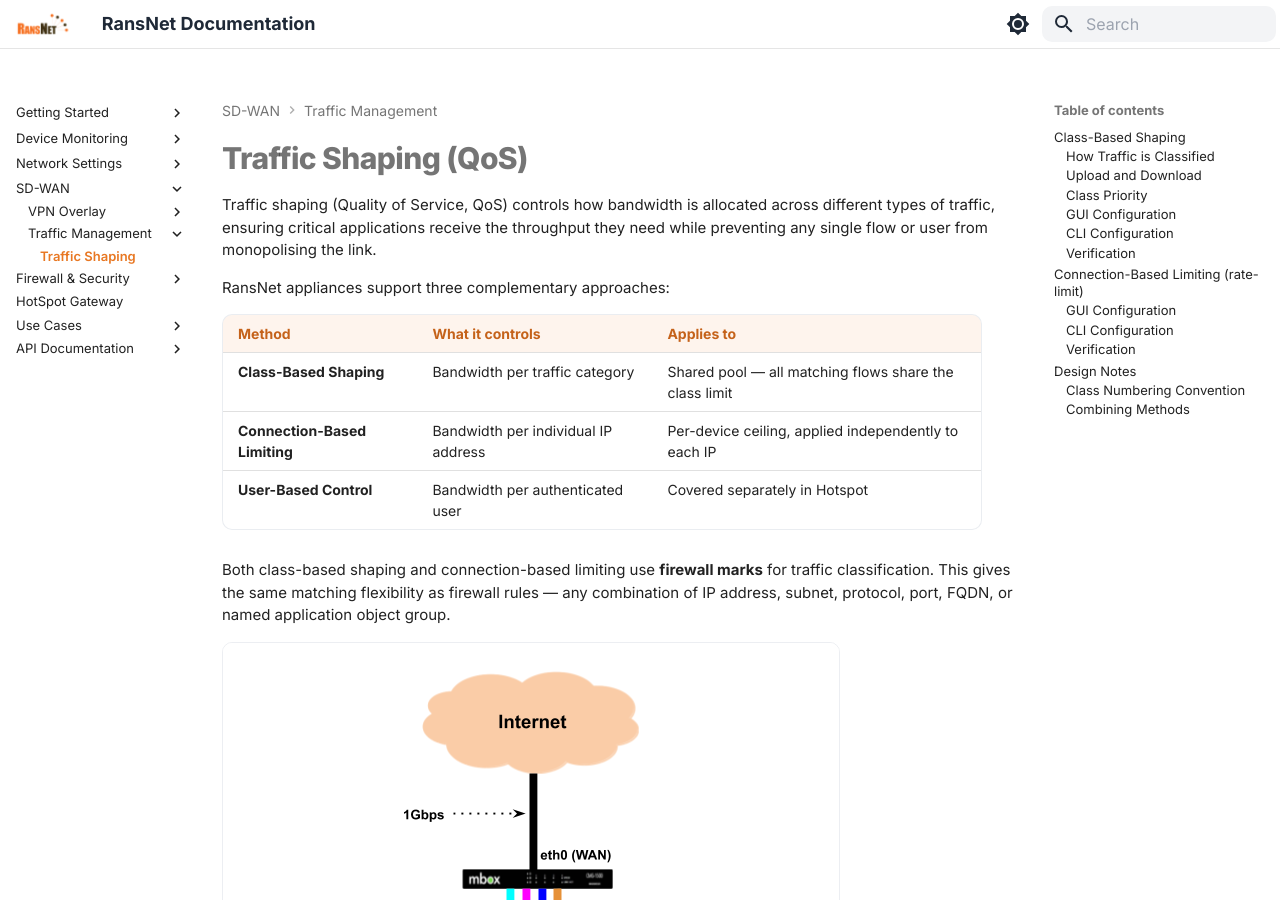
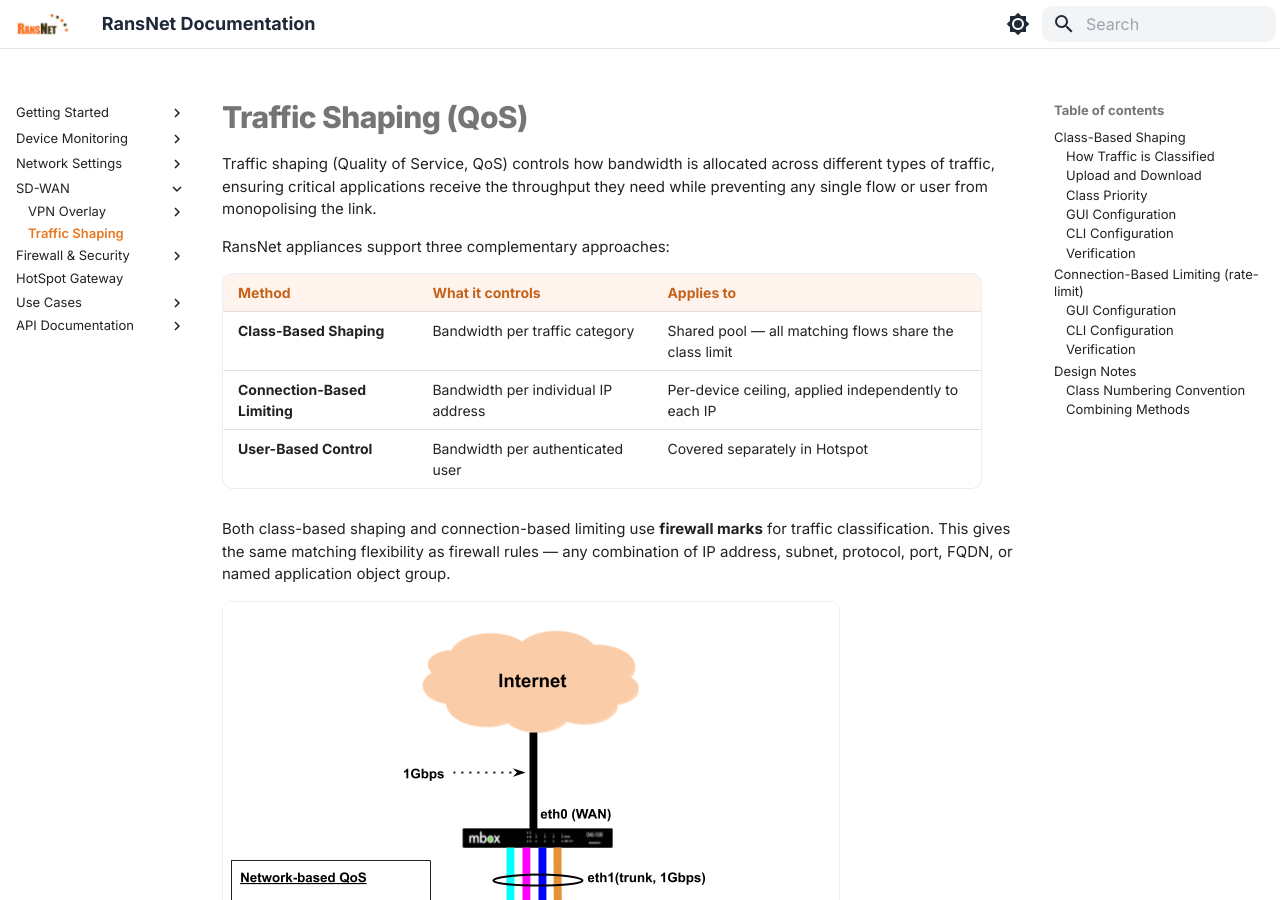
Before and after one commit to RansNet/docs, an MkDocs documentation site: the page built from docs/sdwan/qos.md, in a window 1280 px wide and 900 px high. Built offline with MkDocs 1.6.1 and Material for MkDocs 9.7.7, drawn with Linux system fonts in a browser that asks for light colours.

Commit message:
move traffic shaping to sdwan section

```diff
--- a/docs/sdwan/traffic/qos.md
+++ b/docs/sdwan/qos.md
@@ -12,7 +12,7 @@
 
 Both class-based shaping and connection-based limiting use **firewall marks** for traffic classification. This gives the same matching flexibility as firewall rules — any combination of IP address, subnet, protocol, port, FQDN, or named application object group.
 
-![Traffic Shaping Overview](../images/traffic-qos-1.png)
+![Traffic Shaping Overview](./images/traffic-qos-1.png)
 
 In the diagram above, a 1 Gbps backhaul is shared across multiple VLANs — each typically mapped to a separate wireless SSID or LAN segment. Each VLAN is allocated a minimum guaranteed bandwidth and a burst ceiling. When one VLAN is not using its allocation, others may borrow the unused capacity up to their ceiling.
 
@@ -76,7 +76,7 @@
 
 Navigate to **Device Settings → SD-WAN → Traffic Shaping** and click the **Class-Based Shaping** tab.
 
-![Class-Based Shaping](../images/traffic-qos-2.png)
+![Class-Based Shaping](./images/traffic-qos-2.png)
 
 ### CLI Configuration
 
@@ -165,7 +165,7 @@
 
 Navigate to **Device Settings → SD-WAN → Traffic Shaping** and click the **Connection-Based Limiting** tab.
 
-![Connection-Based Limiting](../images/traffic-qos-3.png)
+![Connection-Based Limiting](./images/traffic-qos-3.png)
 
 ### CLI Configuration
 
--- a/mkdocs.yml
+++ b/mkdocs.yml
@@ -120,10 +120,9 @@
       - VPN Protocols: sdwan/vpn/vpnintro.md
       - VPN Topology: sdwan/vpn/topology.md
       - VPN Instance: sdwan/vpn/instance.md
-    - Traffic Management:
     #  - Multi-WAN: sdwan/traffic/mwan.md
     #  - Traffic Steering: sdwan/traffic/pbr.md
-      - Traffic Shaping: sdwan/traffic/qos.md
+    - Traffic Shaping: sdwan/qos.md
   - Firewall & Security:
     #- security/index.md
     - Firewall:
```
Also changed, not shown: docs/sdwan/pbr.md (renamed from docs/sdwan/traffic/pbr.md).
